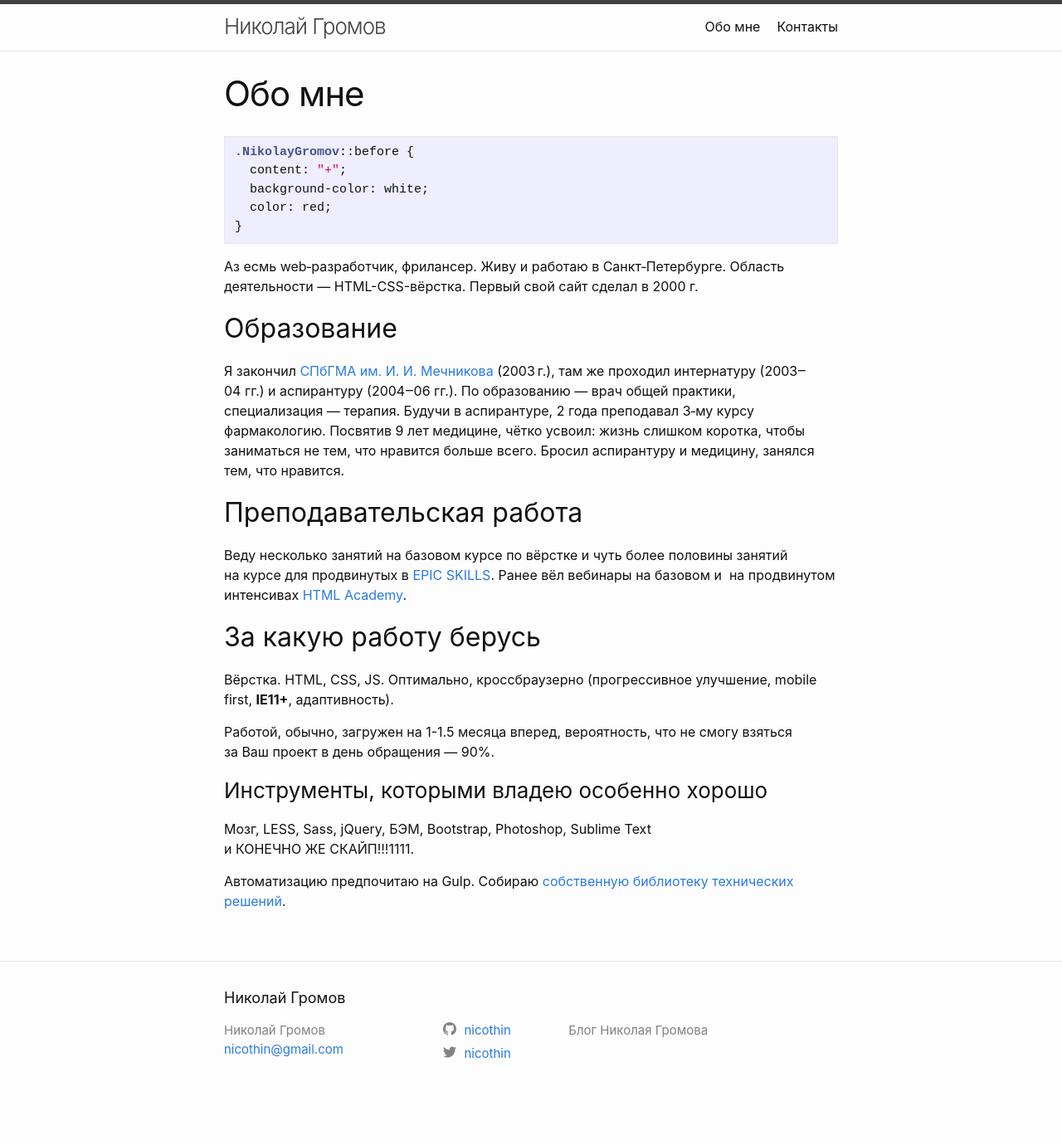
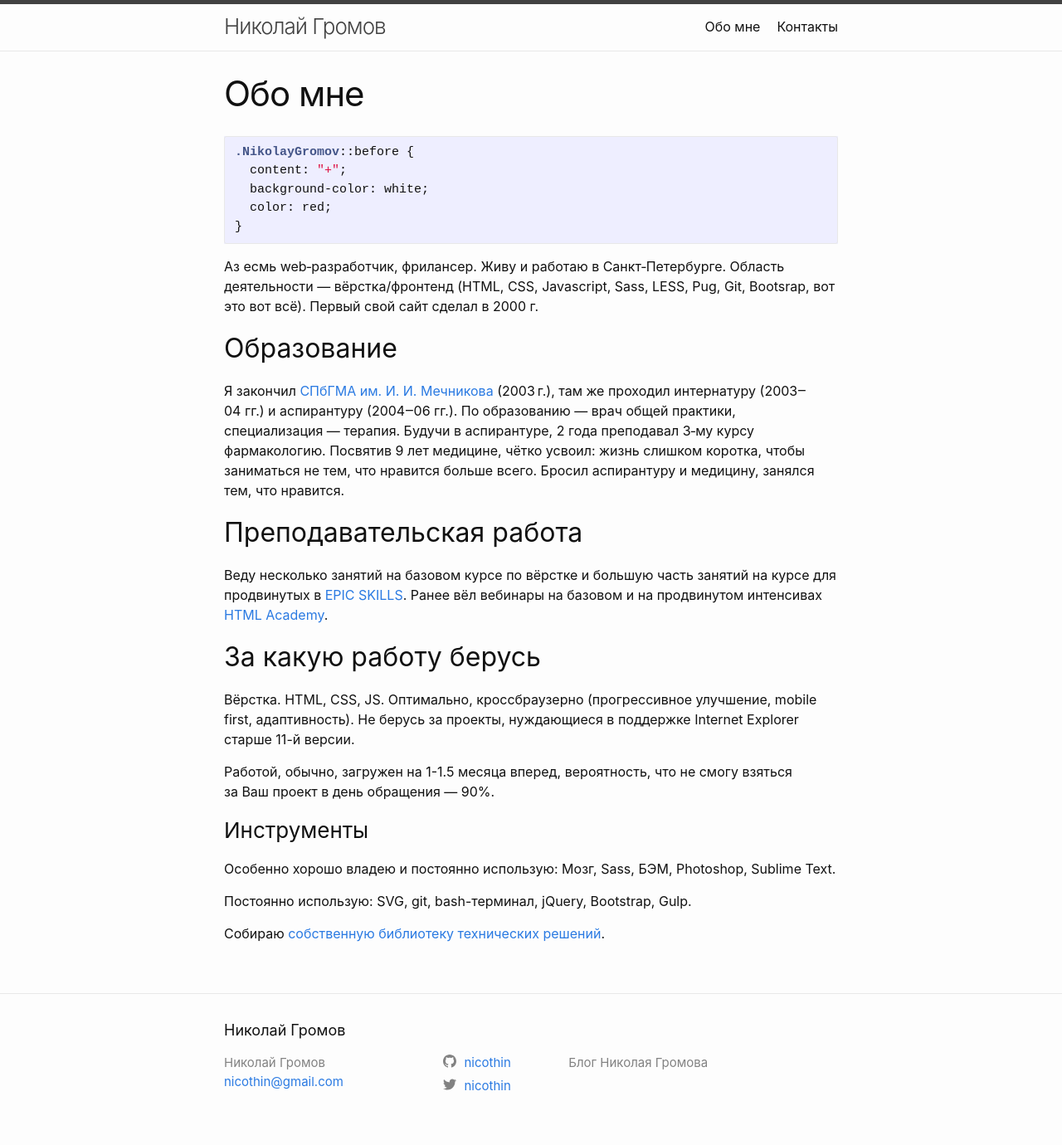
Before and after one commit to nicothin/nicothin.github.io, a Jekyll site: the page built from about.md, in a window 1280 px wide. Shown: the whole page at 83% size. Built offline with Jekyll 4.4.1, drawn with Linux system fonts in a browser that asks for light colours; before the commit the page ends 1341 px from its top, so only the background shows below that.

Commit message:
Добавин инфу о себе

````diff
--- a/about.md
+++ b/about.md
@@ -13,7 +13,7 @@ permalink: /page/about
 }
 ```
 
-Аз есмь web‑разработчик, фрилансер. Живу и работаю в Санкт‑Петербурге. Область деятельности — HTML-CSS-вёрстка. Первый свой сайт сделал в 2000 г.
+Аз есмь web‑разработчик, фрилансер. Живу и работаю в Санкт‑Петербурге. Область деятельности — вёрстка/фронтенд (HTML, CSS, Javascript, Sass, LESS, Pug, Git, Bootsrap, вот это вот всё). Первый свой сайт сделал в 2000 г.
 
 Образование
 -----------
@@ -23,17 +23,18 @@ permalink: /page/about
 Преподавательская работа
 ------------------------
 
-Веду несколько занятий на базовом курсе по вёрстке и чуть более половины занятий на курсе для продвинутых в [EPIC SKILLS](http://epixx.ru/). Ранее вёл вебинары на базовом и  на продвинутом интенсивах [HTML Academy](https://htmlacademy.ru).
+Веду несколько занятий на базовом курсе по вёрстке и большую часть занятий на курсе для продвинутых в [EPIC SKILLS](http://epixx.ru/). Ранее вёл вебинары на базовом и на продвинутом интенсивах [HTML Academy](https://htmlacademy.ru).
 
-За какую работу берусь
-----------------------
+## За какую работу берусь
 
-Вёрстка. HTML, CSS, JS. Оптимально, кроссбраузерно (прогрессивное улучшение, mobile first, **IE11+**, адаптивность).
+Вёрстка. HTML, CSS, JS. Оптимально, кроссбраузерно (прогрессивное улучшение, mobile first, адаптивность). Не берусь за проекты, нуждающиеся в поддержке Internet Explorer старше 11-й версии.
 
 Работой, обычно, загружен на 1-1.5 месяца вперед, вероятность, что не смогу взяться за Ваш проект в день обращения — 90%.
 
-### Инструменты, которыми владею особенно хорошо
+### Инструменты
 
-Мозг, LESS, Sass, jQuery, БЭМ, Bootstrap, Photoshop, Sublime Text и КОНЕЧНО ЖЕ СКАЙП!!!1111.
+Особенно хорошо владею и постоянно использую: Мозг, Sass, БЭМ, Photoshop, Sublime Text.
 
-Автоматизацию предпочитаю на Gulp. Собираю [собственную библиотеку технических решений](https://github.com/nicothin/NTH-start-project).
+Постоянно использую: SVG, git, bash-терминал, jQuery, Bootstrap, Gulp.
+
+Собираю [собственную библиотеку технических решений](https://github.com/nicothin/NTH-start-project).
````
